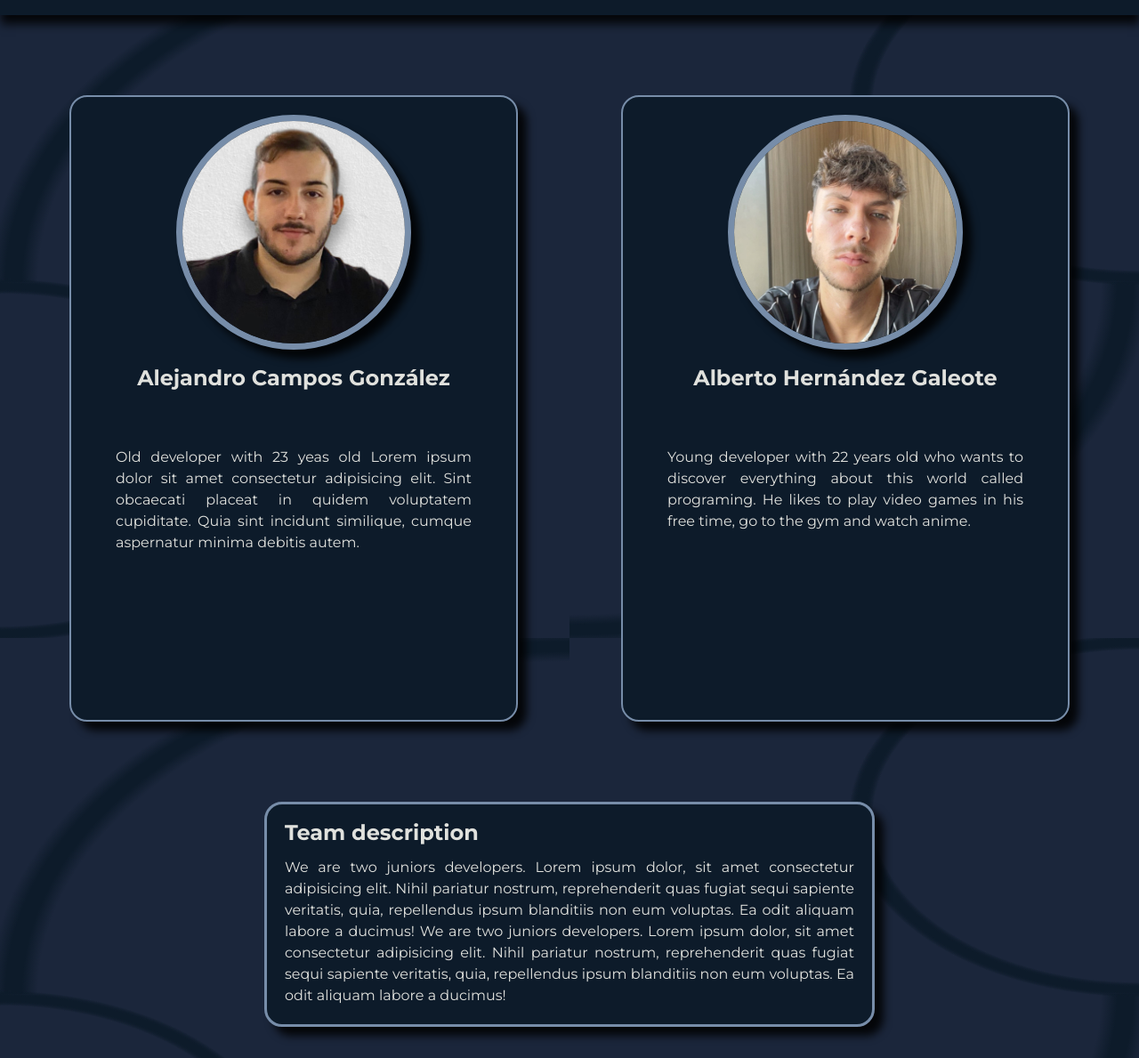
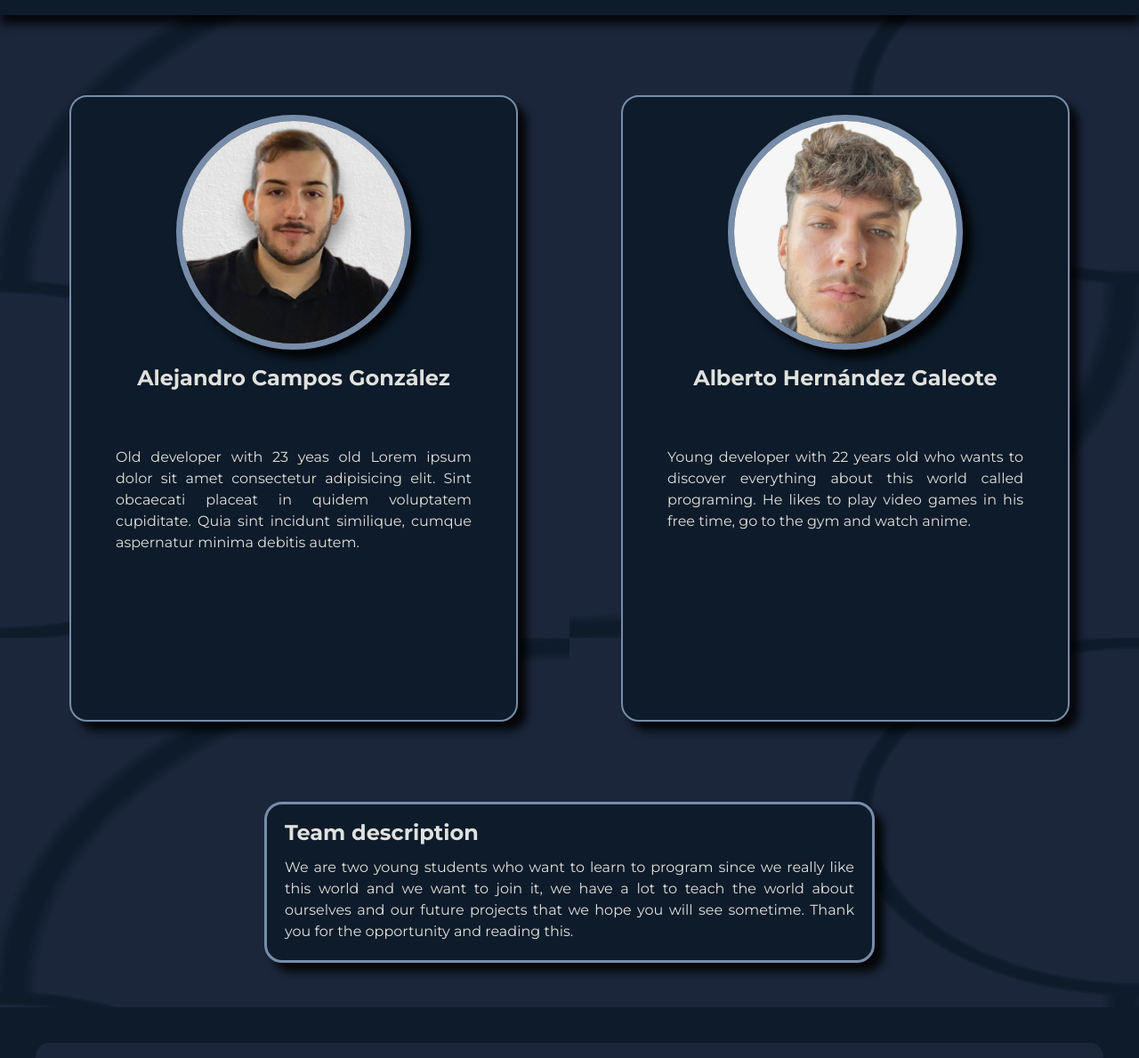
Before and after one commit to TOKIO-V2/Landing-Page, a plain HTML site: page index.html in a window 1280 px wide. Shown: the part 83-1272 px from the top of the page at 89% size. Drawn offline with Linux system fonts and the light colour scheme.

Commit message:
Added Team description and fixes with one member photo.

```diff
--- a/index.html
+++ b/index.html
@@ -25,7 +25,7 @@
             </div>
 
             <div class="member">
-                <img class="profilePic" src="img/albertoProfilePic.jpeg" alt="Foto del miembro del equipo, Alberto">
+                <img class="profilePic" src="img/albertoProfilePhoto.jpeg" alt="Foto del miembro del equipo, Alberto">
                 <h2>Alberto Hernández Galeote</h2>
                 <p class="memberDescription">
                     Young developer with 22 years old who wants to discover everything about this world called programing.
@@ -38,14 +38,9 @@
             <div class="teamDescription">
                 <h2>Team description</h2>
                 <p>
-                    We are two juniors developers. Lorem ipsum dolor,
-                     sit amet consectetur adipisicing elit. Nihil pariatur nostrum,
-                      reprehenderit quas fugiat sequi sapiente veritatis,
-                      quia, repellendus ipsum blanditiis non eum voluptas. Ea odit aliquam labore a ducimus!
-                      We are two juniors developers. Lorem ipsum dolor,
-                     sit amet consectetur adipisicing elit. Nihil pariatur nostrum,
-                      reprehenderit quas fugiat sequi sapiente veritatis,
-                      quia, repellendus ipsum blanditiis non eum voluptas. Ea odit aliquam labore a ducimus!
+                    We are two young students who want to learn to program since we really like this world and we want to join it,
+                     we have a lot to teach the world about ourselves and our future projects that we hope you will see sometime.
+                     Thank you for the opportunity and reading this.
 
                 </p>
             </div>
```
Also changed, not shown: img/albertoProfilePhoto.jpeg (added), img/albertoProfilePic.jpeg (deleted).
